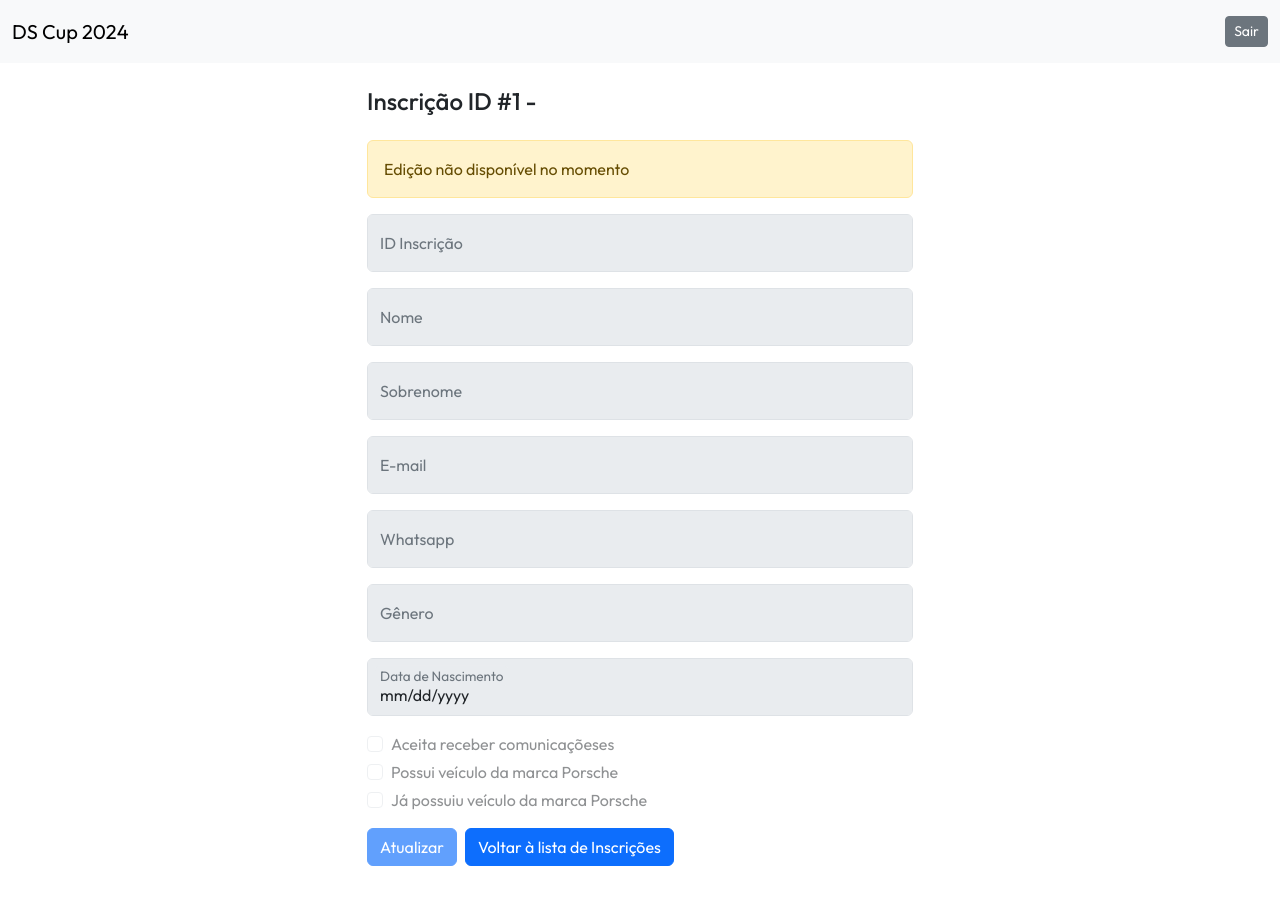
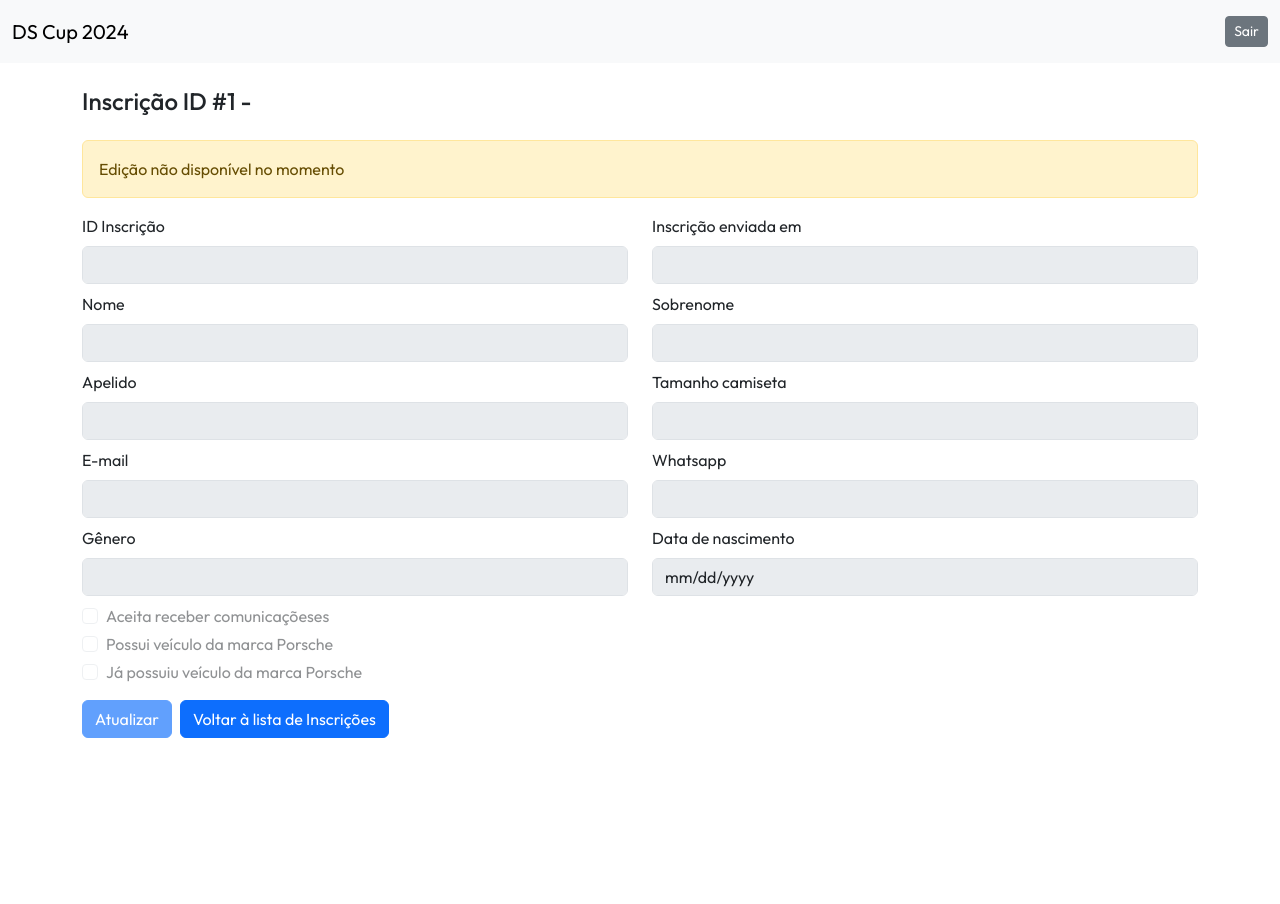
Before and after one commit to fabio-bueno-oliveira/deutschcup-frontend, a React (Vite) app: page /admin/inscricao/1 in a window 1280 px wide. Shown: the top 904 px of the page. After the commit the page ends 800 px from the top, so only its background shows below. Built offline with nearby package versions, Linux system fonts and the light colour scheme; no server answers; sample sign-in values are in the browser's storage.

Commit message:
Ajustes gerais admin

```diff
--- a/package.json
+++ b/package.json
@@ -15,6 +15,7 @@
     "history": "^5.3.0",
     "react": "^18.3.1",
     "react-bootstrap": "^2.10.5",
+    "react-csv": "^2.2.2",
     "react-dom": "^18.3.1",
     "react-redux": "^9.1.2",
     "react-router-dom": "^6.27.0",
--- a/src/pages/Admin/Home/index.jsx
+++ b/src/pages/Admin/Home/index.jsx
@@ -9,6 +9,7 @@ import Navbar from 'react-bootstrap/Navbar';
 import Button from 'react-bootstrap/Button';
 import Table from 'react-bootstrap/Table';
 import Badge from 'react-bootstrap/Badge';
+// import { CSVLink, CSVDownload } from "react-csv";
 
 function Home () {
 
@@ -25,6 +26,10 @@ function Home () {
   }
 
   const inscricoes = useSelector(state => state.inscricoes);
+
+  // const csvTituloColunas = [
+  //   "aceita_receber_comunicacoes", "ano_evento", "apelido", "createdAt", "data_nascimento", "email", "endereco_cidade", "endereco_estado", "endereco_pais", "etapa_evento", "genero", "id", "ja_possuiu_veiculo_porsche", "modifiedAt", "nome", "possui_veiculo_porsche", "sobrenome", "tamanho_camiseta", "whatsapp"
+  // ]
 
   return (
     <>
@@ -50,6 +55,7 @@ function Home () {
       <Container fluid>
         <Row>
           <Col>
+            {/* <CSVLink data={csvData}>Download me</CSVLink> */}
             <h4 className="my-4">Inscritos {inscricoes.success && `(${inscricoes?.list.length})`}</h4>
             {inscricoes.requesting ? (
               <p>Carregando...</p>
@@ -57,7 +63,7 @@ function Home () {
               <>
                 <div>
                   <Table
-                    responsive
+                    responsive="sm"
                     bordered
                     hover
                     striped
@@ -67,15 +73,17 @@ function Home () {
                   >
                     <thead>
                       <tr>
-                        <th>#</th>
+                        <th></th>
                         <th>ID Inscrição</th>
-                        <th>Data Inscrição</th>
                         <th>Nome</th>
+                        <th>Data envio inscrição</th>
+                        <th>Etapa</th>
+                        <th>Apelido</th>
+                        <th>Tamanho camiseta</th>
                         <th>Whatsapp</th>
                         <th>Email</th>
                         <th>Gênero</th>
                         <th>Cidade</th>
-                        <th>Estado</th>
                         <th>Data de nascimento</th>
                         <th>Possui veículo Porsche?</th>
                         <th>Já possuiu veículo Porsche?</th>
@@ -86,15 +94,17 @@ function Home () {
                     <tbody>
                       {inscricoes?.list.map((inscrito, key) => (
                         <tr key={key}>
-                          <td style={{color: 'gray'}}>{key + 1}</td>
+                          <td style={{color:'gray', cursor:'default'}}>{key + 1}</td>
                           <td>{inscrito.id}</td>
+                          <td><a href={`/admin/inscricao/${inscrito.id}`}>{inscrito.nome} {inscrito.sobrenome}</a></td>
                           <td>{inscrito.createdAt}</td>
-                          <td>{inscrito.nome} {inscrito.sobrenome}</td>
+                          <td>{inscrito.etapa_evento}</td>
+                          <td>{inscrito.apelido}</td>
+                          <td>{inscrito.tamanho_camiseta}</td>
                           <td>{inscrito.whatsapp}</td>
                           <td>{inscrito.email}</td>
                           <td style={{textTransform: 'capitalize'}}>{inscrito.genero}</td>
-                          <td>{inscrito.endereco_cidade}</td>
-                          <td>{inscrito.endereco_estado}</td>
+                          <td>{inscrito.endereco_cidade}/{inscrito.endereco_estado}</td>
                           <td>{inscrito.data_nascimento}</td>
                           <td>{inscrito.possui_veiculo_porsche ? <Badge bg="success">Sim</Badge> : <Badge bg="secondary">Não</Badge>}</td>
                           <td>{inscrito.ja_possuiu_veiculo_porsche ? <Badge bg="success">Sim</Badge> : <Badge bg="secondary">Não</Badge>}</td>
--- a/src/pages/Admin/InscricaoDetalhe/index.jsx
+++ b/src/pages/Admin/InscricaoDetalhe/index.jsx
@@ -54,103 +54,107 @@ function InscricaoDetalhePage () {
       </Navbar>
       <Container className="pb-5">
         <Row>
-          <Col md={{ span: 6, offset: 3 }}>
+          <Col>
             <h4 className="my-4">Inscrição ID #{inscricaoId} - {loading ? "Carregando dados..." : `${inscricao.nome} ${inscricao.sobrenome}`}</h4>
             <Alert variant='warning'>
               Edição não disponível no momento
             </Alert>
             <Form>
-              <Form.Group className="mb-3" controlId="id">
-                <FloatingLabel
-                  controlId="floatingInput"
-                  label="ID Inscrição"
-                  className="mb-3"
-                >
+              <Row className="mb-2">
+                <Form.Group as={Col} controlId="id">
+                  <Form.Label>ID Inscrição</Form.Label>
                   <Form.Control
-                    type="text" placeholder="ID da Inscrição"
+                    type="text"
+                    value={inscricao.id}
+                    readOnly
                     disabled
-                    value={inscricao.id}
                   />
-                </FloatingLabel>
                 </Form.Group>
-              <Form.Group className="mb-3" controlId="nome">
-                <FloatingLabel
-                  controlId="floatingInput"
-                  label="Nome"
-                  className="mb-3"
-                >
+                <Form.Group as={Col} controlId="createdAt">
+                  <Form.Label>Inscrição enviada em</Form.Label>
                   <Form.Control
-                    type="text" placeholder="Nome do Inscrito"
+                    type="text"
+                    value={inscricao.createdAt}
                     disabled
+                  />
+                </Form.Group>
+              </Row>
+              <Row className="mb-2">
+                <Form.Group as={Col} controlId="nome">
+                  <Form.Label>Nome</Form.Label>
+                  <Form.Control
+                    type="text"
                     value={inscricao.nome}
+                    readOnly
+                    disabled
                   />
-                </FloatingLabel>
                 </Form.Group>
-              <Form.Group className="mb-3" controlId="sobrenome">
-                <FloatingLabel
-                  controlId="floatingInput"
-                  label="Sobrenome"
-                  className="mb-3"
-                >
+                <Form.Group as={Col} controlId="sobrenome">
+                  <Form.Label>Sobrenome</Form.Label>
                   <Form.Control
-                    type="text" placeholder="Nome do Inscrito"
+                    type="text"
+                    value={inscricao.sobrenome}
                     disabled
-                    value={inscricao.sobrenome}
                   />
-                </FloatingLabel>
                 </Form.Group>
-              <Form.Group className="mb-3" controlId="email">
-                <FloatingLabel
-                  controlId="floatingInput"
-                  label="E-mail"
-                  className="mb-3"
-                >
+              </Row>
+              <Row className="mb-2">
+                <Form.Group as={Col} controlId="apelido">
+                  <Form.Label>Apelido</Form.Label>
                   <Form.Control
-                    type="text" placeholder="E-mail"
+                    type="text"
+                    value={inscricao.apelido}
+                    readOnly
                     disabled
+                  />
+                </Form.Group>
+                <Form.Group as={Col} controlId="tamanho_camiseta">
+                  <Form.Label>Tamanho camiseta</Form.Label>
+                  <Form.Control
+                    type="text"
+                    value={inscricao.tamanho_camiseta}
+                    disabled
+                  />
+                </Form.Group>
+              </Row>
+              <Row className="mb-2">
+                <Form.Group as={Col} controlId="email">
+                  <Form.Label>E-mail</Form.Label>
+                  <Form.Control
+                    type="email"
                     value={inscricao.email}
+                    readOnly
+                    disabled
                   />
-                </FloatingLabel>
                 </Form.Group>
-              <Form.Group className="mb-3" controlId="email">
-                <FloatingLabel
-                  controlId="floatingInput"
-                  label="Whatsapp"
-                  className="mb-3"
-                >
+                <Form.Group as={Col} controlId="whatsapp">
+                  <Form.Label>Whatsapp</Form.Label>
                   <Form.Control
-                    type="text" placeholder="Whatsapp"
+                    type="tel"
+                    value={inscricao.whatsapp}
                     disabled
-                    value={inscricao.whatsapp}
                   />
-                </FloatingLabel>
                 </Form.Group>
-              <Form.Group className="mb-3" controlId="genero">
-                <FloatingLabel
-                  controlId="floatingInput"
-                  label="Gênero"
-                  className="mb-3"
-                >
+              </Row>
+              <Row className="mb-2">
+                <Form.Group as={Col} controlId="genero">
+                  <Form.Label>Gênero</Form.Label>
                   <Form.Control
-                    type="text" placeholder="Gênero"
+                    type="text"
+                    value={inscricao.genero}
+                    readOnly
                     disabled
-                    value={inscricao.genero}
                   />
-                </FloatingLabel>
                 </Form.Group>
-              <Form.Group className="mb-3" controlId="data_nascimento">
-                <FloatingLabel
-                  controlId="floatingInput"
-                  label="Data de Nascimento"
-                  className="mb-3"
-                >
+                <Form.Group as={Col} controlId="data_nascimento">
+                  <Form.Label>Data de nascimento</Form.Label>
                   <Form.Control
-                    type="date" placeholder="Data de Nascimento"
+                    type="date"
+                    value={inscricao.data_nascimento}
                     disabled
-                    value={inscricao.data_nascimento}
                   />
-                </FloatingLabel>
                 </Form.Group>
+              </Row>
               <Form.Group className="mb-1" controlId="aceita_receber_comunicacoes">
                 <Form.Check
                   type="checkbox"
```
Also changed, not shown: 1 other file (tests, documents, lock files or other folders). Lines whose indentation alone changed are shown as unchanged.
